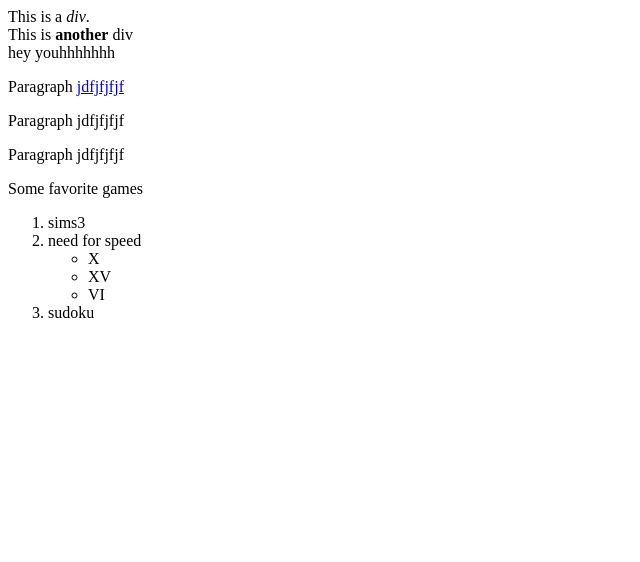
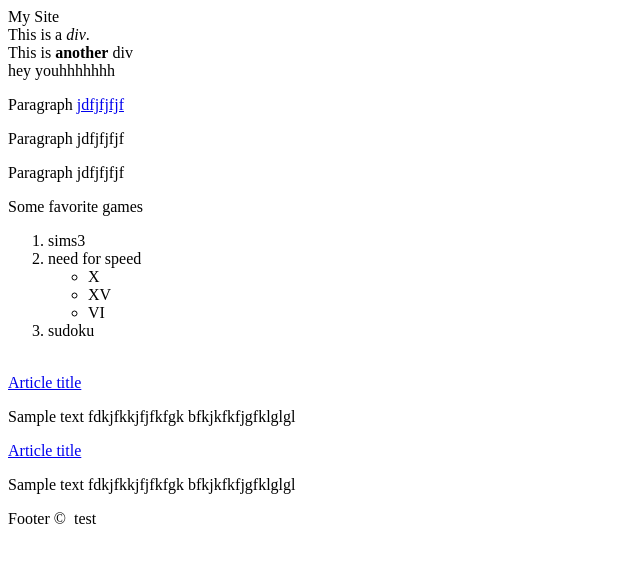
Before and after one commit to ariel2023/udemy1, a plain HTML site: page index.html in a window 1280 px wide. Shown: the whole page, without its empty margins (0-640 px from the left). Drawn offline with Linux system fonts and the light colour scheme.

Commit message:
lecture8

```diff
--- a/index.html
+++ b/index.html
@@ -3,6 +3,10 @@
       <title>My Title</title>
   </head>
   <body>
+
+    <header height="100">My Site</header>
+    <main>
+      <section>
         <div>This is a <i>div</i>.</div>
         <div>This is <b>another</b> div</div>
 
@@ -26,7 +30,21 @@
           <li>sudoku</li>
         </ol>
 
+        <br/>
+        <div>
+            <a href="#">Article title</a>
+            <p>Sample text fdkjfkkjfjfkfgk bfkjkfkfjgfklglgl</p>
+        </div>
+      </section>
 
+      <section>
+        <article>
+            <a href="#">Article title</a>
+            <p>Sample text fdkjfkkjfjfkfgk bfkjkfkfjgfklglgl</p>
+        </article>
+      </section>
+    </main>
+    <footer>Footer &copy; &nbsp;test </footer>
   </body>
 
 </html>
```
Lines whose indentation alone changed are shown as unchanged.
